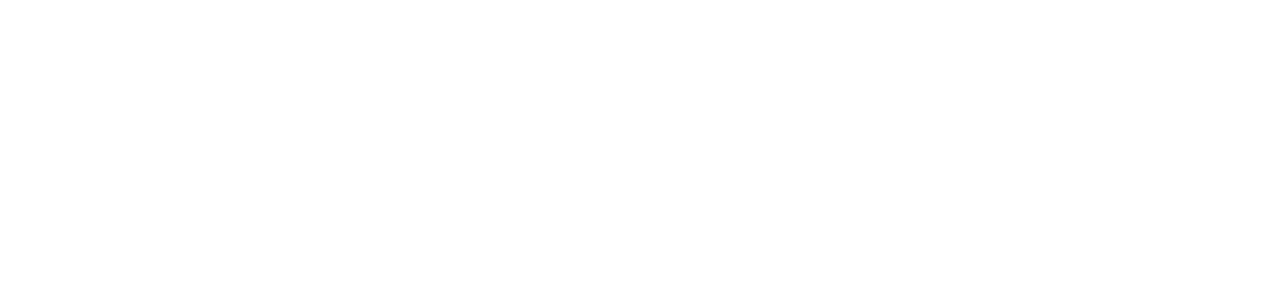
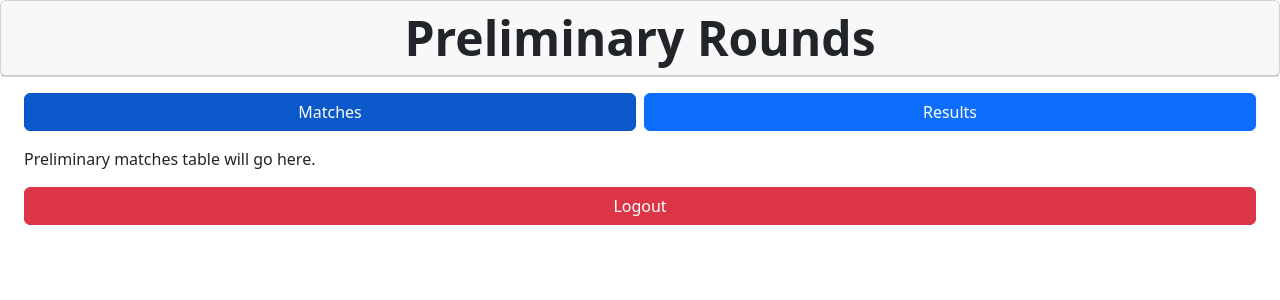
Before and after one commit to AlvaroDSolari19/IAMOOT-ADMINS, a React (Vite) app: page /oral/preliminaries in a window 1280 px wide. Before the commit this address had no page. Shown: the top 300 px of the page. Built offline with nearby package versions, Linux system fonts and the light colour scheme.

Commit message:
Added oral competition navigation and implemented preliminaries page with matches and results toggle

```diff
--- a/src/App.jsx
+++ b/src/App.jsx
@@ -4,6 +4,8 @@
 import Home from './pages/Home';
 import WrittenCompetition from './pages/WrittenCompetition';
 import WrittenTeamDetails from './pages/WrittenTeamDetails';
+import OralCompetition from './pages/OralCompetition';
+import Preliminaries from './pages/Preliminaries';
 
 function App() {
   return (
@@ -11,7 +13,8 @@
       <Routes>
         <Route path='/' element={<Login />} />
         <Route path='/home' element={<Home />} />
-        <Route path='/oral' element={<div>Oral Page</div>} />
+        <Route path='/oral' element={<OralCompetition />} />
+        <Route path='/oral/preliminaries' element={<Preliminaries />} />
         <Route path='/written' element={<WrittenCompetition />} />
         <Route path='written/team/:teamID' element={<WrittenTeamDetails />} />
       </Routes>
--- /dev/null
+++ b/src/pages/OralCompetition.jsx
@@ -0,0 +1,23 @@
+import { useNavigate } from 'react-router-dom';
+import { Button, Card } from 'react-bootstrap';
+
+function OralCompetition() {
+    const navigate = useNavigate();
+
+    return (
+        <div>
+            <Card className='text-center mb-3'>
+                <Card.Header as='h1' className='display-5 fw-bold'>Oral Competition</Card.Header>
+            </Card>
+
+            <div className='d-grid gap-3 px-4'>
+                <Button onClick={() => navigate('/oral/preliminaries')}>Preliminaries</Button>
+                <Button onClick={() => navigate('/oral/semifinals')}>Semifinals</Button>
+                <Button onClick={() => navigate('/oral-competition/individual-awards')}>Individual Awards</Button>
+                <Button variant='danger' onClick={() => navigate('/')}>Logout</Button>
+            </div>
+        </div>
+    )
+}
+
+export default OralCompetition;
--- /dev/null
+++ b/src/pages/Preliminaries.jsx
@@ -0,0 +1,46 @@
+import { useState } from 'react';
+import { useNavigate } from 'react-router-dom';
+import { Button, Card } from 'react-bootstrap';
+
+function Preliminaries() {
+    const navigate = useNavigate();
+
+    const [selectedView, setSelectedView] = useState('matches');
+
+    return (
+        <div>
+            <Card className='text-center mb-3'>
+                <Card.Header as='h1' className='display-5 fw-bold'>Preliminary Rounds</Card.Header>
+            </Card>
+
+            <div className='px-4 mb-3'>
+                <div className='row g-2'>
+                    <div className='col-6'>
+                        <Button className='w-100' active={selectedView === 'matches'} onClick={() => setSelectedView('matches')}>Matches</Button>
+                    </div>
+
+                    <div className='col-6'>
+                        <Button className='w-100' active={selectedView === 'results'} onClick={() => setSelectedView('results')}>Results</Button>
+                    </div>
+                </div>
+            </div>
+
+            <div className='px-4'>
+                {selectedView === 'matches' && (
+                    <p>Preliminary matches table will go here.</p>
+                )}
+
+                {selectedView === 'results' && (
+                    <p>Preliminary results table will go here.</p>
+                )}
+            </div>
+
+            <div className='d-grid gap-3 px-4'>
+                <Button variant='danger' onClick={() => navigate('/')}>Logout</Button>
+            </div>
+
+        </div>
+    )
+}
+
+export default Preliminaries;
```
Also changed, not shown: src/pages/IndividualAwards.jsx (added).
